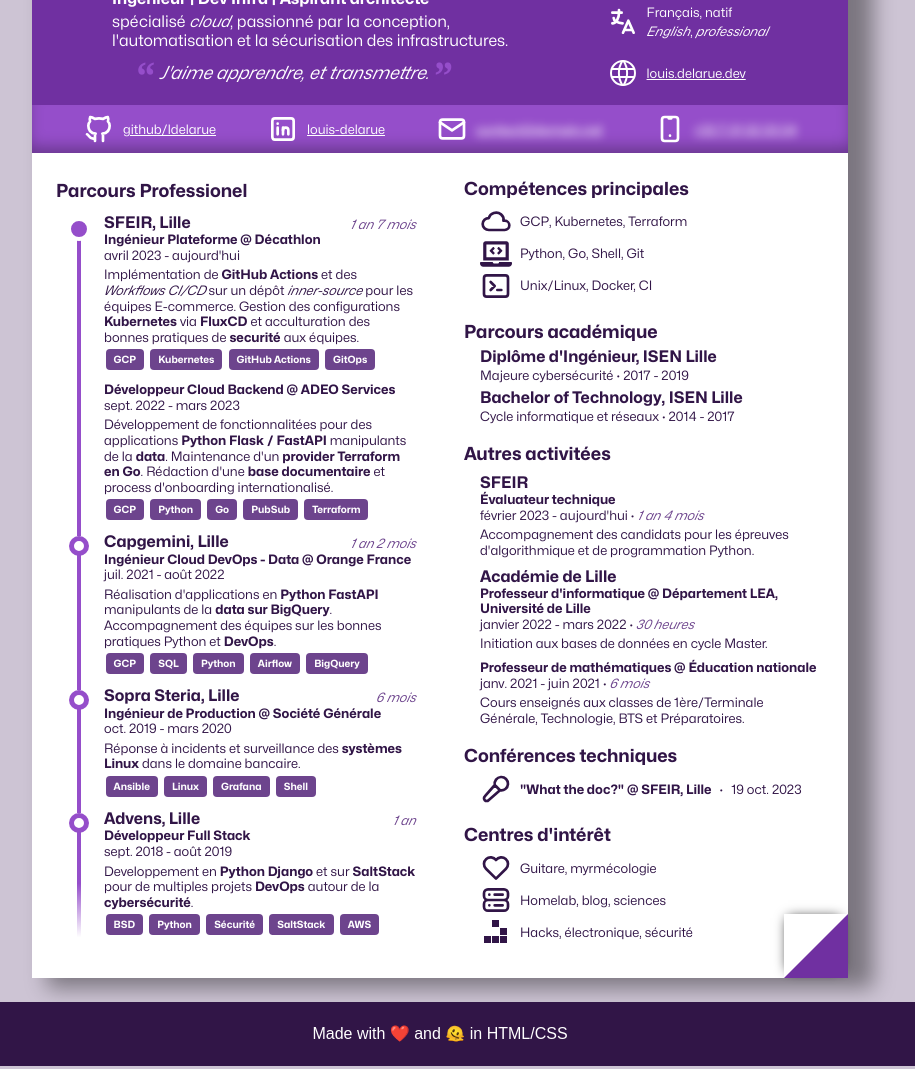
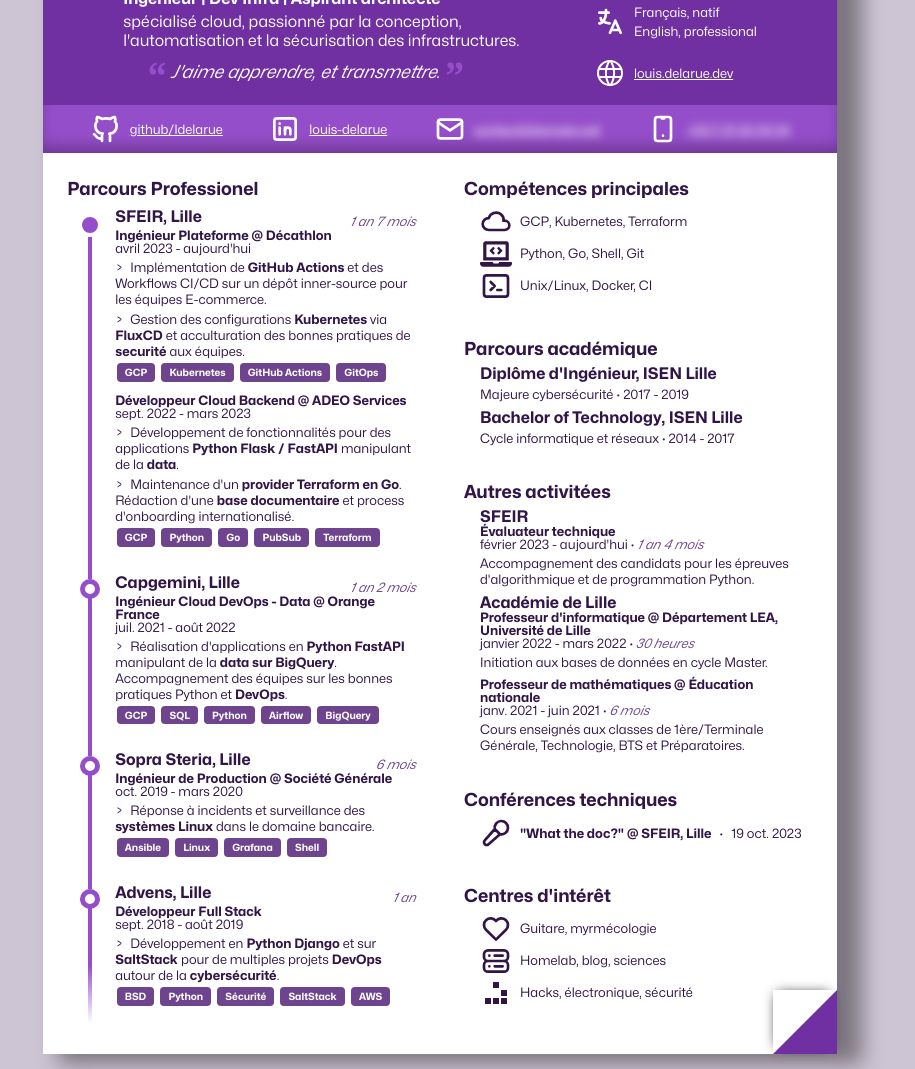
Before and after one commit to ldelarue/website, a website built with Parcel: page index.html in a window 1280 px wide. Shown: the part 115-1184 px from the top of the page, without its empty margins (200-1115 px from the left). Built offline with nearby package versions, Linux system fonts and the light colour scheme.

Commit message:
fix: Update page format to A4 with some content changes

```diff
--- a/body.css
+++ b/body.css
@@ -1,6 +1,7 @@
 html,
 body {
   height: 100%;
+  width: auto;
   margin: 0;
   background-color: hsl(274, 15%, 80%);
   display: flex;
@@ -14,6 +15,7 @@
   position: sticky;
   top: 1rem;
   text-align: right;
+  z-index: 5;
 }
 
 body>aside>button {
@@ -33,7 +35,7 @@
 }
 
 @page {
-    size: Letter portrait;
+  size: a4 portrait;
   margin: 0;
 }
 
--- a/cv.css
+++ b/cv.css
@@ -17,8 +17,8 @@
   background-color: white;
   color: var(--dark-color);
   box-shadow: 20px 5px 20px 5px rgb(0, 0, 0, 0.4);
-    width: 8.5in;
-    height: 11in;
+  width: 210mm;
+  height: 297mm;
 
   margin: 8px auto;
 
@@ -56,18 +56,18 @@
 
 h2 {
   font-size: large;
-    font-weight: bold;
+  font-weight: bolder;
   margin-bottom: 0.5rem;
 }
 
 h3 {
   font-size: medium;
-    font-weight: bold;
+  font-weight: bolder;
 }
 
 h4 {
   font-size: small;
-    font-weight: bold;
+  font-weight: bolder;
 }
 
 header {
@@ -193,7 +193,6 @@
 
 #section-pro {
   display: flex;
-    line-height: 1.2;
   gap: 0.2rem;
 
   grid-column: 1 / 4;
@@ -222,6 +221,7 @@
 .timeline-fig>li {
   position: relative;
   margin-left: 3rem;
+  padding-bottom: 1rem;
 }
 
 .timeline-fig>li::after,
@@ -271,6 +271,17 @@
       transparent 100%);
 }
 
+p {
+  line-height: normal;
+}
+
+.timeline-fig .job p::before {
+  content: ">";
+  margin-right: 0.2rem;
+  display: inline-block;
+  transform: scaleX(0.6);
+}
+
 #section-edu {
   grid-column: 4 / 8;
   grid-row: 4;
@@ -279,7 +290,6 @@
 #section-activities {
   grid-column: 4 / 8;
   grid-row: 5;
-    line-height: 1.2;
 }
 
 #section-talks {
@@ -299,11 +309,9 @@
 
 a {
   color: inherit;
-    /* text-decoration: none; */
 }
 
 .period {
-    /* font-size: smaller; */
   font-style: italic;
   color: var(--tern-color);
 }
--- a/index.html
+++ b/index.html
@@ -19,7 +19,7 @@
           <b>Ingénieur | Dev Infra | Aspirant architecte</b>
         </p>
         <p class="p-description">
-          spécialisé <i>cloud</i>, passionné par la conception, l'automatisation et la
+          spécialisé cloud, passionné par la conception, l'automatisation et la
           sécurisation des infrastructures.
         </p>
         <p><q>J'aime apprendre, et transmettre.</q></p>
@@ -47,7 +47,7 @@
               </svg>
               <ul>
                 <li>Français, natif</li>
-                <li><i>English</i>, <i>professional</i></li>
+                <li>English, professional</li>
               </ul>
             </div>
           </li>
@@ -163,13 +163,13 @@
             <span>Homelab, blog, sciences</span>
           </div>
           <div class="svg-field">
-            <svg xmlns="http://www.w3.org/2000/svg" version="1.1" width="32" height="32" viewBox="-4 -4 32 32">
+            <svg xmlns="http://www.w3.org/2000/svg" version="1.1" width="32" height="32" viewBox="-5 -5 32 32">
               <g fill="currentColor">
-                <path d="m8,0,0,7,7,0,0-7z" />
-                <path d="m0,16,0,7,7,0,0-7z" />
-                <path d="m8,16,0,7,7,0,0-7z" />
-                <path d="m16,8,0,7,7,0,0-7z" />
-                <path d="m16,16,0,7,7,0,0-7z" />
+                <path d="m8,0,0,6,6,0,0-6z" />
+                <path d="m0,16,0,6,6,0,0-6z" />
+                <path d="m8,16,0,6,6,0,0-6z" />
+                <path d="m16,8,0,6,6,0,0-6z" />
+                <path d="m16,16,0,6,6,0,0-6z" />
               </g>
             </svg>
             <span>Hacks, électronique, sécurité</span>
@@ -201,12 +201,14 @@
                     <time datetime="2099">aujourd'hui</time>
                   </span>
                   <p>
-                    Implémentation de <b>GitHub Actions</b> et des <i>Workflows CI/CD</i> sur un dépôt
-                    <i>inner-source</i> pour
+                    Implémentation de <b>GitHub Actions</b> et des Workflows CI/CD sur un dépôt
+                    inner-source pour
                     les
-                    équipes E-commerce. Gestion des configurations <b>Kubernetes</b> via <b>FluxCD</b> et acculturation
-                    des
-                    bonnes pratiques de <b>securité</b> aux équipes.
+                    équipes E-commerce.
+                  </p>
+                  <p>
+                    Gestion des configurations <b>Kubernetes</b> via <b>FluxCD</b> et acculturation
+                    des bonnes pratiques de <b>securité</b> aux équipes.
                   </p>
                   <ul>
                     <li class="tag">GCP</li>
@@ -227,9 +229,12 @@
                     <time datetime="2023-03">mars 2023</time>
                   </span>
                   <p>
-                    Développement de fonctionnalitées pour des applications <b>Python Flask / FastAPI</b> manipulants de
-                    la <b>data</b>. Maintenance d'un <b>provider Terraform en Go</b>.
-                    Rédaction d'une <b>base documentaire</b> et process d'onboarding internationalisé.
+                    Développement de fonctionnalités pour des applications <b>Python Flask / FastAPI</b> manipulant de
+                    la <b>data</b>.
+                  </p>
+                  <p>
+                    Maintenance d'un <b>provider Terraform en Go</b>. Rédaction d'une <b>base documentaire</b> et
+                    process d'onboarding internationalisé.
                   </p>
                   <ul>
                     <li class="tag">GCP</li>
@@ -262,7 +267,7 @@
                 <time datetime="2022-08">août 2022</time>
               </span>
               <p>
-                Réalisation d'applications en <b>Python FastAPI</b> manipulants de la <b>data sur BigQuery</b>.
+                Réalisation d'applications en <b>Python FastAPI</b> manipulant de la <b>data sur BigQuery</b>.
                 Accompagnement des équipes sur les bonnes pratiques Python et <b>DevOps</b>.
               </p>
               <ul>
@@ -323,7 +328,7 @@
                 <time datetime="2019-08">août 2019</time>
               </span>
               <p>
-                Developpement en <b>Python Django</b> et sur <b>SaltStack</b> pour de multiples projets <b>DevOps</b>
+                Développement en <b>Python Django</b> et sur <b>SaltStack</b> pour de multiples projets <b>DevOps</b>
                 autour de la <b>cybersécurité</b>.
               </p>
               <ul>
@@ -446,7 +451,7 @@
               <path fill="none" stroke="currentColor" stroke-linecap="round" stroke-linejoin="round" stroke-width="2"
                 d="M15 12.9A5 5 0 1 0 11.098 9M15 12.9l-3.902-3.899l-7.513 8.584a2 2 0 1 0 2.827 2.83z" />
             </svg>
-            <h4>"What the doc?" @ SFEIR, Lille</h4> ·
+            <b>"What the doc?" @ SFEIR, Lille</b> ·
             <span class="dates">
               <time datetime="2023-11-19">19 oct. 2023</time>
             </span>
--- a/reset.css
+++ b/reset.css
@@ -48,7 +48,6 @@
 dd,
 ol,
 ul,
-li,
 fieldset,
 form,
 label,
```
Lines whose indentation alone changed are shown as unchanged.
